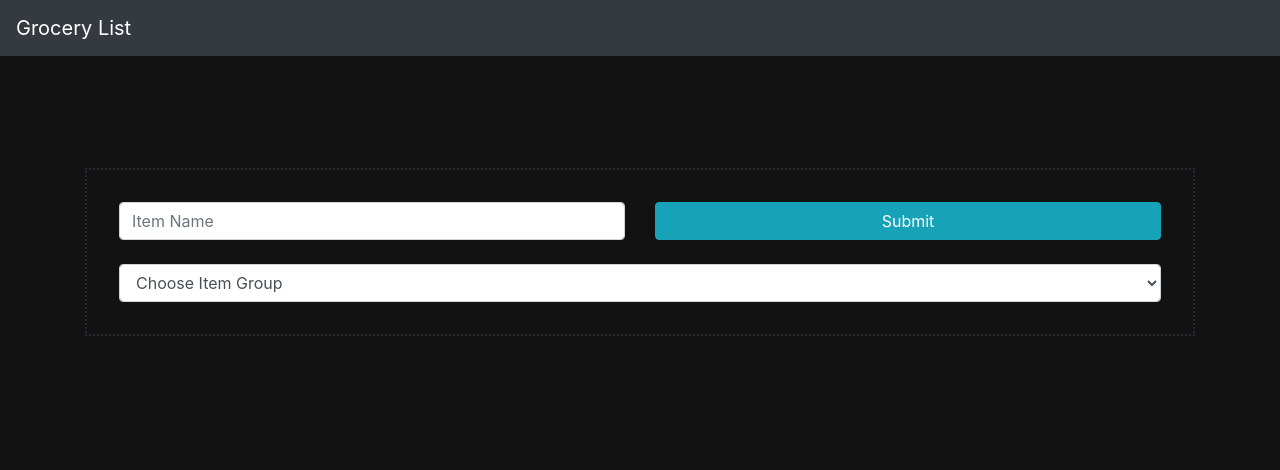
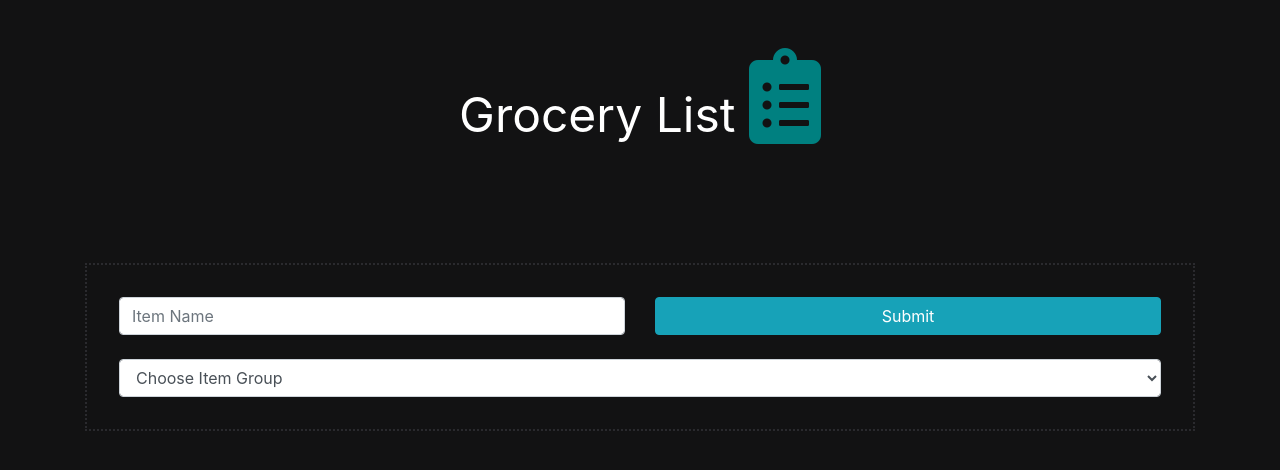
Before and after one commit to S-Brand5136/ChordGenerator, a React (Create React App) app: page / in a window 1280 px wide. Shown: the top 470 px of the page. Built offline with nearby package versions, Linux system fonts and the light colour scheme.

Commit message:
Changed Title

```diff
--- a/public/index.html
+++ b/public/index.html
@@ -11,6 +11,7 @@
     />
     <link rel="apple-touch-icon" href="%PUBLIC_URL%/logo192.png" />
     <link rel="manifest" href="%PUBLIC_URL%/manifest.json" />
+    <link rel="stylesheet" href="https://cdnjs.cloudflare.com/ajax/libs/font-awesome/5.14.0/css/all.min.css">
     <title>Grocery list</title>
   </head>
   <body>
--- a/src/App.css
+++ b/src/App.css
@@ -36,3 +36,18 @@ html,
   border: 2px dotted rgb(42, 42, 46);
   padding: 2rem;
 }
+
+.title{
+  margin-top: 3rem;
+  text-align: center;
+  font-size: 3rem;
+  color: white;
+}
+
+.clipBoard {
+  color: teal;
+}
+
+#tableGrid{
+  margin: 15rem;
+}
--- a/src/App.js
+++ b/src/App.js
@@ -45,7 +45,7 @@ function App() {
   return (
     <div className="App">
       <Header/>
-        <Container>
+        <Container className='mt-5'>
             <TableGrid data={data} removeItem={removeItem} completeItem={completeItem}/>
             <Form addItem={addItem}/>
         </Container>
--- a/src/Components/Header.js
+++ b/src/Components/Header.js
@@ -1,13 +1,9 @@
 import React from 'react';
-import Navbar from 'react-bootstrap/Navbar';
-
 
 const Header = () => {
     return (
     <>
-        <Navbar bg="dark" variant='dark'>
-            <Navbar.Brand  href="#home">Grocery List</Navbar.Brand>
-        </Navbar>
+        <header className='title'> Grocery List <span className='clipBoard'><i className="fas fa-clipboard-list fa-2x"></i></span> </header>
     </>
     )
 }
--- a/src/Components/TableGrid.js
+++ b/src/Components/TableGrid.js
@@ -4,7 +4,7 @@ import ListGroup from 'react-bootstrap/ListGroup';
 const TableGrid = ({data, removeItem, completeItem}) => {
 
     return (
-        <ListGroup variant="flush" className='mt-5'>
+        <ListGroup variant="flush" className='mt-5 mb-5'>
             {data.sort((a, b) => b[b.type] - a[a.type])
             .map((item, index) => (
                 <ListGroup.Item  key={index} style={{backgroundColor: '#2A2A2E' , color: 'white' , textDecoration: item.isCompleted ? 'line-through' : ''}} >{item.text}
```
